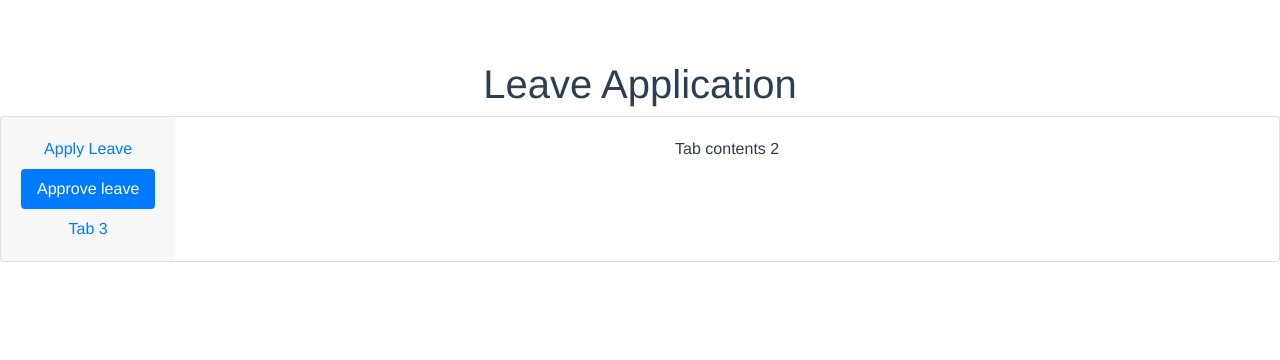
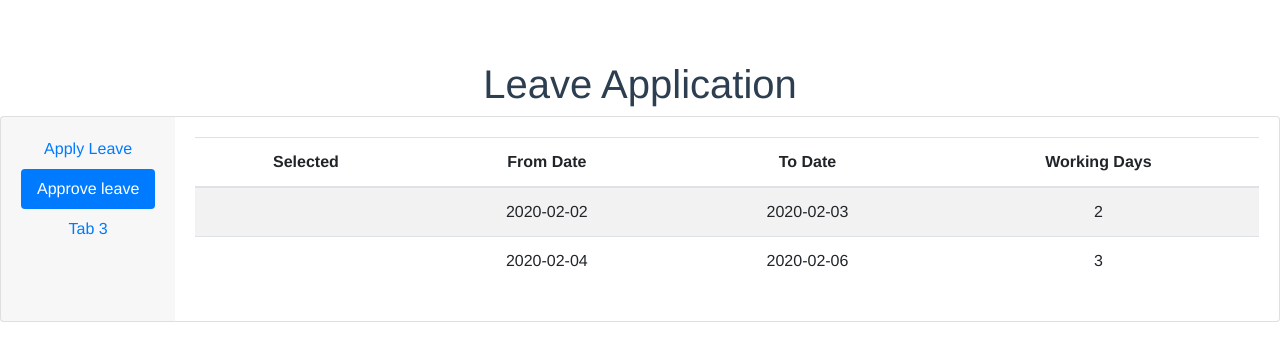
Before and after one commit to tanmaypatil/leave-application, a Vue app in the folder leave-app/: page / in a window 1280 px wide. Both pictures are taken after a click on the tab "Approve leave". Shown: the top 360 px of the page. Built offline with nearby package versions, Linux system fonts and the light colour scheme; no server answers.

Commit message:
basic leave approval form

```diff
--- a/leave-app/src/App.vue
+++ b/leave-app/src/App.vue
@@ -4,7 +4,7 @@
      <b-card no-body>
     <b-tabs pills card vertical>
       <b-tab title="Apply Leave " active> <leave-apply :key="componentKey" v-on:ChangeView="this.forceRerender"></leave-apply></b-tab>
-      <b-tab title="Approve leave"><b-card-text>Tab contents 2</b-card-text></b-tab>
+      <b-tab title="Approve leave"> <leave-approve> </leave-approve> </b-tab>
       <b-tab title="Tab 3"><b-card-text>Tab contents 3</b-card-text></b-tab>
     </b-tabs>
   </b-card>
@@ -20,11 +20,13 @@
 
 <script>
 import LeaveApply from "./components/LeaveApply.vue";
+import LeaveApprove from "./components/LeaveApprove.vue";
 
 export default {
   name: "App",
   components: {
-    LeaveApply
+    LeaveApply,
+    LeaveApprove
   },
   data() {
     return {
--- /dev/null
+++ b/leave-app/src/components/LeaveApprove.vue
@@ -0,0 +1,56 @@
+<template>
+  <div id="leave-approve">
+    <b-table
+      striped
+      hover
+      selectable
+      :select-mode="selectMode"
+      :fields="fields"
+      :items="items"
+      @row-selected="onRowSelected"
+    >
+      <template v-slot:cell(selected)="{ rowSelected }">
+        <template v-if="rowSelected">
+          <span aria-hidden="true">&check;</span>
+          <span class="sr-only">Selected</span>
+        </template>
+        <template v-else>
+          <span aria-hidden="true">&nbsp;</span>
+          <span class="sr-only">Not selected</span>
+        </template>
+      </template>
+    </b-table>
+  </div>
+</template>
+
+<script>
+export default {
+  name: "leave-approve",
+  data() {
+    return {
+      selectMode: "multi",
+      items: [],
+      fields: ["selected", "from_date", "to_date", "working_days"],
+      selected: []
+    };
+  },
+  methods: {
+    onRowSelected(items) {
+      this.selected = items;
+    }
+  },
+  created() {
+    let row = {};
+    row.from_date = "2020-02-02";
+    row.to_date = "2020-02-03";
+    row.working_days = 2;
+    this.items.push(row);
+
+    row = {};
+    row.from_date = "2020-02-04";
+    row.to_date = "2020-02-06";
+    row.working_days = 3;
+    this.items.push(row);
+  }
+};
+</script>
```
